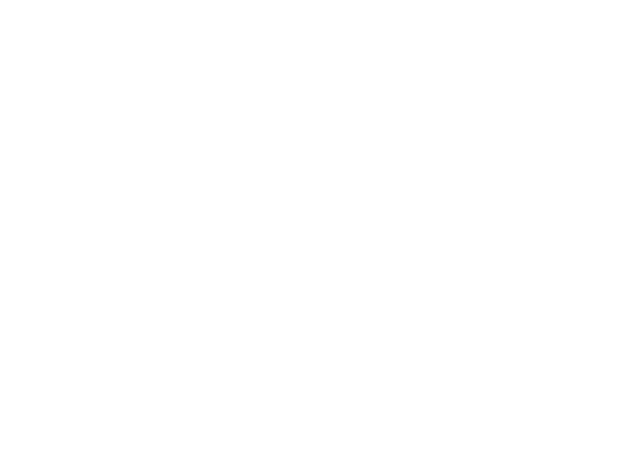
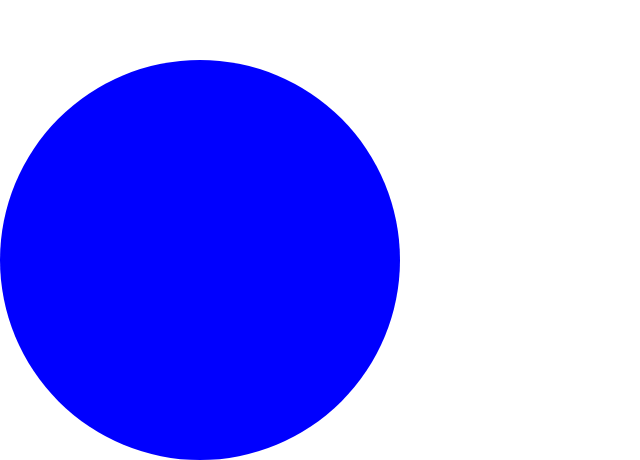
Before and after one commit to woohyun-park/study, a React (Create React App) app: page / in a window 1280 px wide. Shown: the part 1140-1600 px from the top of the page, without its empty margins (0-640 px from the left). Before the commit the page ends 800 px from the top, so only its background shows below. Built offline with nearby package versions, Linux system fonts and the light colour scheme.

Commit message:
STUDY, study AnimatePresence, Keyframes, Variants of framer-motion

```diff
--- a/src/App.css
+++ b/src/App.css
@@ -3,3 +3,7 @@
   width: 50vmin;
   height: 50vmin;
 }
+
+.space {
+  height: 150vh;
+}
--- a/src/App.js
+++ b/src/App.js
@@ -3,30 +3,28 @@ import { motion, AnimatePresence } from "framer-motion";
 import "./App.css";
 
 function App() {
-  const [isVisible, setIsVisible] = useState(false);
-  const onClick = () => {
-    setIsVisible(!isVisible);
+  const variants = {
+    inView: {
+      opacity: 1,
+      rotate: [0, 360],
+      borderRadius: ["20%", "50%"],
+      transition: { delay: 0.05 },
+    },
   };
   return (
     <>
-      <div>
-        <button onClick={onClick}>Show</button>
-        <button onClick={onClick}>Hide</button>
-      </div>
+      <div className="space"></div>
       <AnimatePresence>
-        {isVisible && (
-          <motion.div
-            className="box"
-            initial={{ opacity: 0, scale: 0.5 }}
-            animate={{ opacity: 1, scale: 1 }}
-            exit={{ opacity: 0, scale: 0.5 }}
-            transition={{
-              duration: 0.8,
-              delay: 0.5,
-              ease: [0, 0.71, 0.2, 1.01],
-            }}
-          />
-        )}
+        <motion.div
+          className="box"
+          initial={{ opacity: 0.2 }}
+          whileInView="inView"
+          whileHover={{
+            scale: 1.2,
+            transition: { type: "spring", stiffness: 400, damping: 10 },
+          }}
+          variants={variants}
+        />
       </AnimatePresence>
     </>
   );
```
